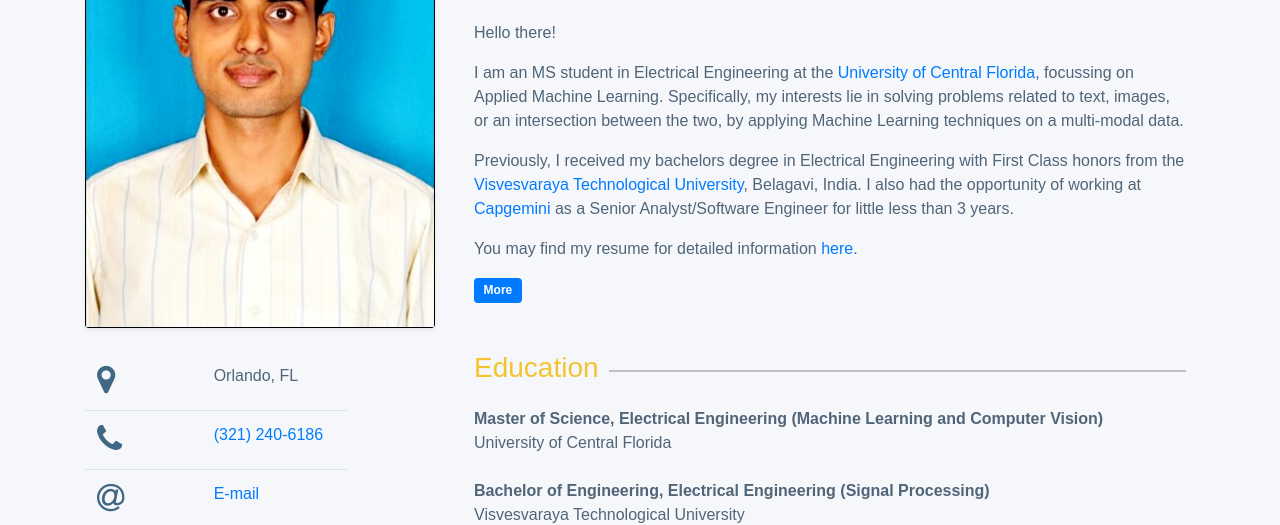
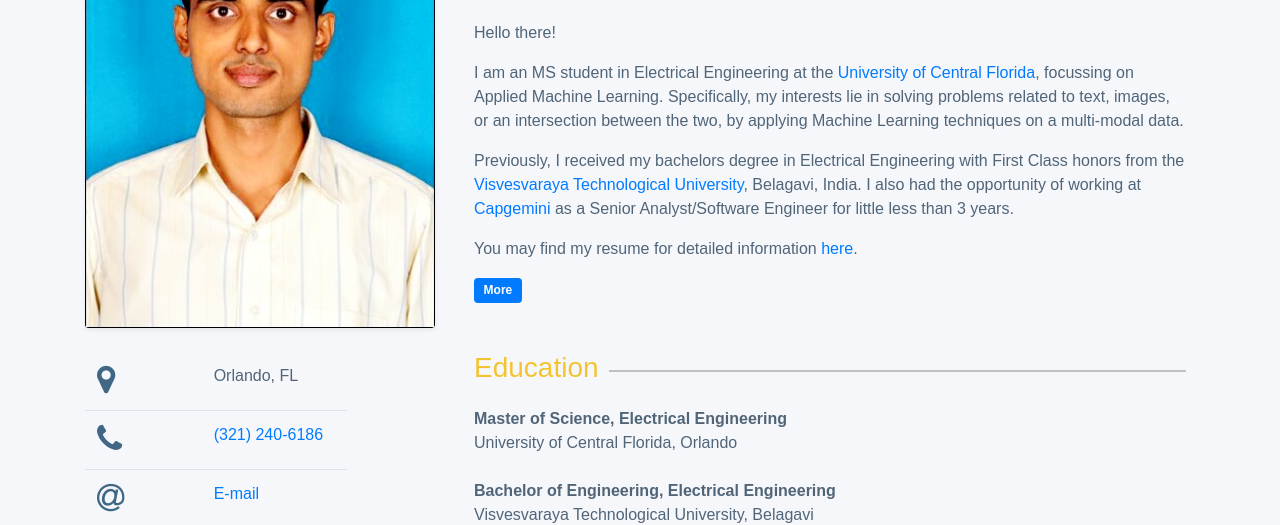
Before and after one commit to anantalp/anantalp.github.io, a plain HTML site: page index.html in a window 1280 px wide. Shown: the part 280-805 px from the top of the page. Drawn offline with nearby package versions, Linux system fonts and the light colour scheme.

Commit message:
Update index.html

```diff
--- a/index.html
+++ b/index.html
@@ -131,13 +131,13 @@
 
         <ul id="education" class="list-group">
           <li class="list-group-item">
-            <p><strong>Master of Science, Electrical Engineering (Machine Learning and Computer Vision)</strong><br>
-              <span class="university">University of Central Florida</span>
+            <p><strong>Master of Science, Electrical Engineering</strong><br>
+              <span class="university">University of Central Florida, Orlando</span>
             </p>
           </li>
           <li class="list-group-item">
-            <p><strong>Bachelor  of Engineering, Electrical Engineering (Signal Processing)</strong><br>
-              <span class="university">Visvesvaraya Technological University</span>
+            <p><strong>Bachelor  of Engineering, Electrical Engineering </strong><br>
+              <span class="university">Visvesvaraya Technological University, Belagavi</span>
             </p>
           </li>
         </ul>
```
